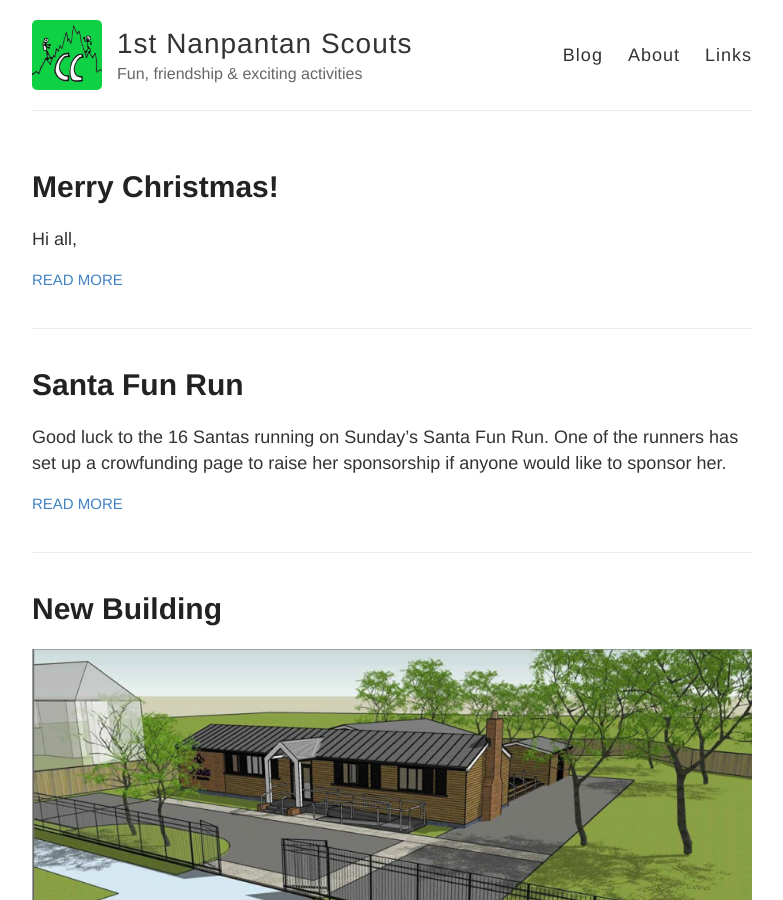
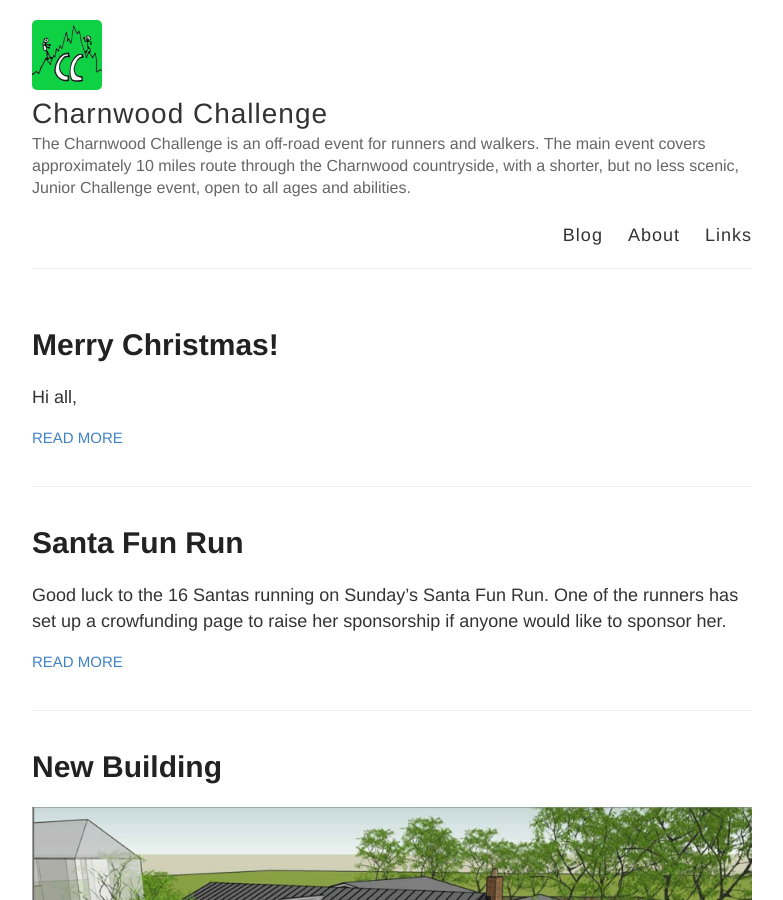
Before and after one commit to Charnwood-Challenge/Charnwood-Challenge.github.io, a Jekyll site: the page built from index.html, in a window 1280 px wide and 900 px high. Shown: the whole window, without its empty margins (248-1031 px from the left). Built offline with Jekyll 4.4.1, drawn with Linux system fonts in a browser that asks for light colours.

Commit message:
Update _config.yml

```diff
--- a/_config.yml
+++ b/_config.yml
@@ -3,13 +3,13 @@
 #
 
 # Name of your site (displayed in the header)
-name: 1st Nanpantan Scouts
+name: Charnwood Challenge
 
 # Short bio or description (displayed in the header)
-description: Fun, friendship & exciting activities
+description: The Charnwood Challenge is an off-road event for runners and walkers. The main event covers approximately 10 miles route through the Charnwood countryside, with a shorter, but no less scenic, Junior Challenge event, open to all ages and abilities.
 
 # URL of your avatar or profile pic (you could use your GitHub profile pic)
-avatar: /images/Logo.jpg
+avatar: /images/logo.jpg
 
 #
 # Flags below are optional
@@ -19,14 +19,14 @@
 footer-links:
   dribbble:
   email:
-  facebook: NanpantanScouts
+  facebook: CharnwoodChallenge
   flickr:
-  github: Nanpantan-Scouts/nanpantan-scouts.github.io
+  github: Nanpantan-Scouts/Charnwood-Challenge
   instagram:
   linkedin:
   pinterest:
   rss: # just type anything here for a working RSS icon
-  twitter: NanpantanScouts
+  twitter:
   stackoverflow: # your stackoverflow profile, e.g. "users/50476/bart-kiers"
   youtube: # channel/<your_long_string> or user/<user-name>
   googleplus: # anything in your profile username that comes after plus.google.com/
```
